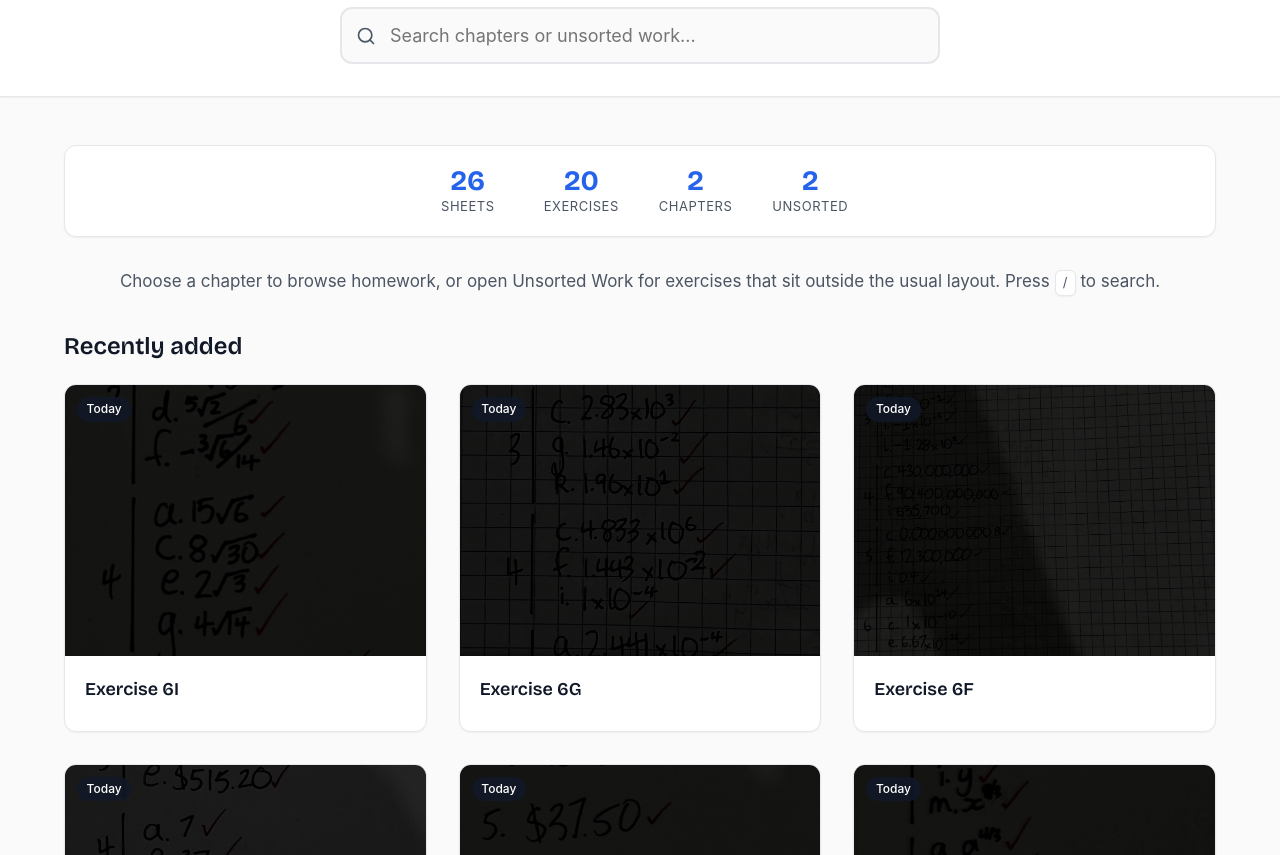
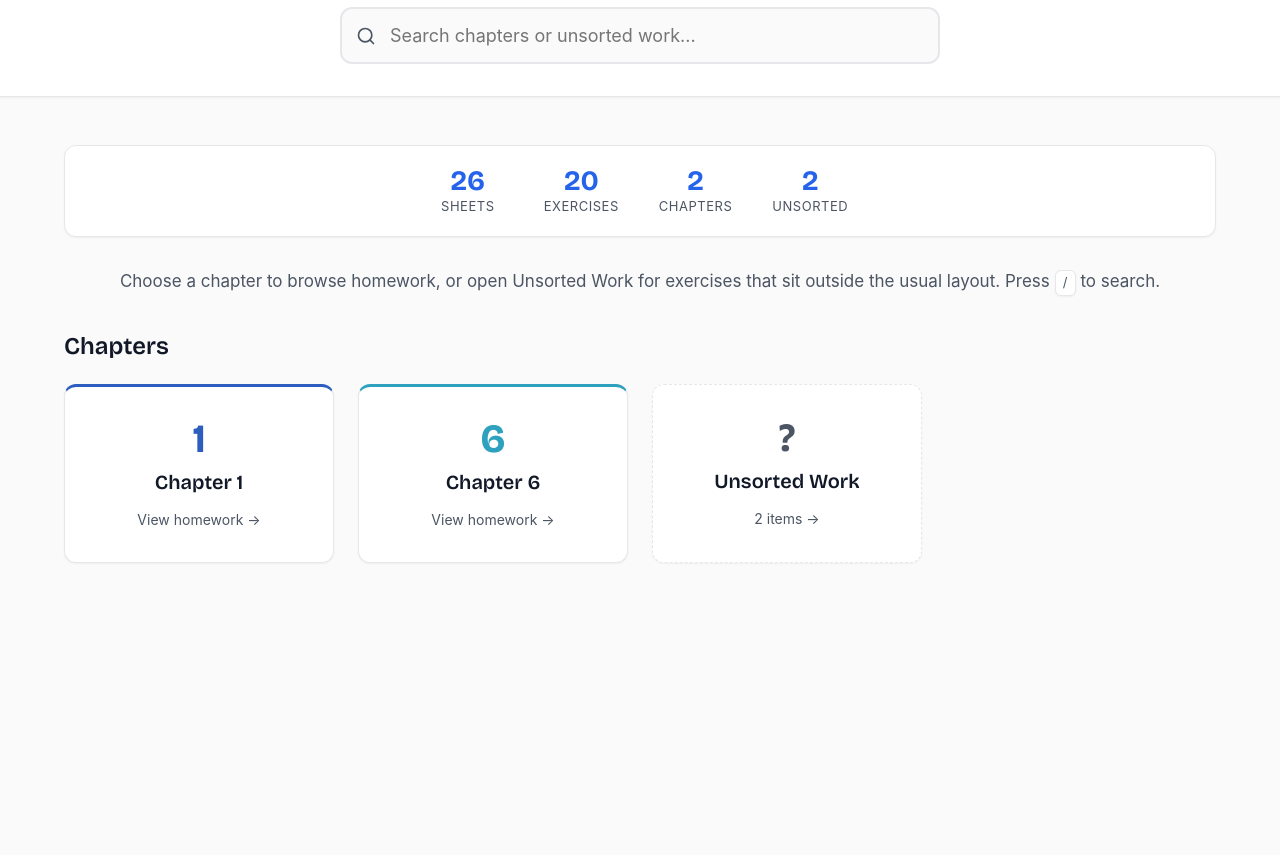
Before and after one commit to lachielocks/maths-homework, a website: page index.html in a window 1280 px wide. Shown: the part 97-952 px from the top of the page. After the commit the page ends 800 px from the top, so only its background shows below. Drawn offline with nearby package versions, Linux system fonts and the light colour scheme; a web font is replaced by a local one.

Commit message:
refactor: remove recent items section and associated functionality from home page

```diff
--- a/index.html
+++ b/index.html
@@ -34,11 +34,6 @@
         <div id="statsBar" class="stats-bar" aria-label="Collection statistics"></div>
         <p class="home-intro">Choose a chapter to browse homework, or open Unsorted Work for exercises that sit outside the usual layout. Press <kbd>/</kbd> to search.</p>
 
-        <section id="recentSection" class="recent-section">
-            <h2 class="section-heading">Recently added</h2>
-            <div id="recentGrid" class="homework-grid homework-grid--recent"></div>
-        </section>
-
         <h2 class="section-heading section-heading--chapters">Chapters</h2>
         <div id="noResults" class="hidden">
             <p>No chapters found matching your search.</p>
@@ -48,7 +43,6 @@
 
     <script src="js/utils.js"></script>
     <script src="js/common.js"></script>
-    <script src="js/lightbox.js"></script>
     <script src="js/home.js"></script>
 </body>
 </html>
--- a/js/home.js
+++ b/js/home.js
@@ -3,31 +3,18 @@ document.addEventListener('DOMContentLoaded', () => {
         discoverChapters,
         getAllUnsorted,
         getChapterAccent,
-        getSiteStats,
-        getRecentlyAdded
+        getSiteStats
     } = HomeworkUtils;
 
     const grid = document.getElementById('grid');
     const searchInput = document.getElementById('searchInput');
     const noResults = document.getElementById('noResults');
     const statsBar = document.getElementById('statsBar');
-    const recentSection = document.getElementById('recentSection');
-    const recentGrid = document.getElementById('recentGrid');
 
     let chapters = [];
     let filteredChapters = [];
     let unsortedCount = 0;
     let showUnsortedCard = true;
-    let recentItems = [];
-
-    function formatRelativeTime(ms) {
-        const diff = Date.now() - ms;
-        const days = Math.floor(diff / 86400000);
-        if (days < 1) return 'Today';
-        if (days === 1) return 'Yesterday';
-        if (days < 7) return `${days} days ago`;
-        return new Date(ms).toLocaleDateString(undefined, { month: 'short', day: 'numeric' });
-    }
 
     function renderChapterCard(chapterNum, index) {
         const accent = getChapterAccent(chapterNum);
@@ -52,20 +39,6 @@ document.addEventListener('DOMContentLoaded', () => {
         `;
     }
 
-    function renderRecentCard(item, index) {
-        return `
-            <div class="card card--recent" tabindex="0" data-index="${index}" style="animation-delay: ${index * 0.04}s">
-                <div class="card-image-wrapper">
-                    <img src="${item.parts[0].path}" alt="${item.title}" class="card-image" loading="lazy">
-                    <span class="recent-badge">${formatRelativeTime(item.mtime)}</span>
-                </div>
-                <div class="card-content">
-                    <h3 class="card-title">${item.title}</h3>
-                </div>
-            </div>
-        `;
-    }
-
     function renderStats(stats) {
         statsBar.innerHTML = `
             <div class="stat"><span class="stat-value">${stats.sheets}</span><span class="stat-label">Sheets</span></div>
@@ -73,16 +46,6 @@ document.addEventListener('DOMContentLoaded', () => {
             <div class="stat"><span class="stat-value">${stats.chapters}</span><span class="stat-label">Chapters</span></div>
             <div class="stat"><span class="stat-value">${stats.unsorted}</span><span class="stat-label">Unsorted</span></div>
         `;
-    }
-
-    function renderRecent() {
-        if (recentItems.length === 0) {
-            recentSection.classList.add('hidden');
-            return;
-        }
-        recentSection.classList.remove('hidden');
-        recentGrid.innerHTML = recentItems.map(renderRecentCard).join('');
-        HomeworkLightbox.bindCards(recentGrid, () => recentItems);
     }
 
     function matchesUnsortedSearch(query) {
@@ -132,9 +95,7 @@ document.addEventListener('DOMContentLoaded', () => {
             filteredChapters = [...chapters];
             unsortedCount = getAllUnsorted(rawData).length;
             showUnsortedCard = true;
-            recentItems = getRecentlyAdded(rawData, 6);
             renderStats(getSiteStats(rawData));
-            renderRecent();
             render();
         } catch (error) {
             console.error('Error loading data:', error);
--- a/js/utils.js
+++ b/js/utils.js
@@ -165,13 +165,6 @@
         };
     }
 
-    function getRecentlyAdded(rawData, limit = 6) {
-        const grouped = groupData(rawData);
-        return grouped
-            .sort((a, b) => b.mtime - a.mtime)
-            .slice(0, limit);
-    }
-
     global.HomeworkUtils = {
         stripHalfLessonPrefix,
         getChapterNumbers,
@@ -182,7 +175,6 @@
         getAllUnsorted,
         getChapterAccent,
         getSiteStats,
-        getRecentlyAdded,
         isUnsortedGroup,
         isProgressQuiz,
         isChapterReview,
--- a/style.css
+++ b/style.css
@@ -190,10 +190,6 @@ h1, h2, h3, .card-title, .chapter-card-title, .section-heading {
     letter-spacing: 0.04em;
 }
 
-.recent-section {
-    margin-bottom: 3rem;
-}
-
 .section-heading {
     font-size: 1.5rem;
     font-weight: 600;
@@ -203,26 +199,6 @@ h1, h2, h3, .card-title, .chapter-card-title, .section-heading {
 
 .section-heading--chapters {
     margin-top: 0.5rem;
-}
-
-.homework-grid--recent {
-    margin-bottom: 0;
-}
-
-.recent-badge {
-    position: absolute;
-    top: 0.75rem;
-    left: 0.75rem;
-    background: rgba(17, 24, 39, 0.85);
-    color: white;
-    padding: 0.2rem 0.6rem;
-    border-radius: 9999px;
-    font-size: 0.75rem;
-    font-weight: 500;
-}
-
-.card--recent:hover {
-    border-color: var(--accent-color);
 }
 
 .load-error {
```
